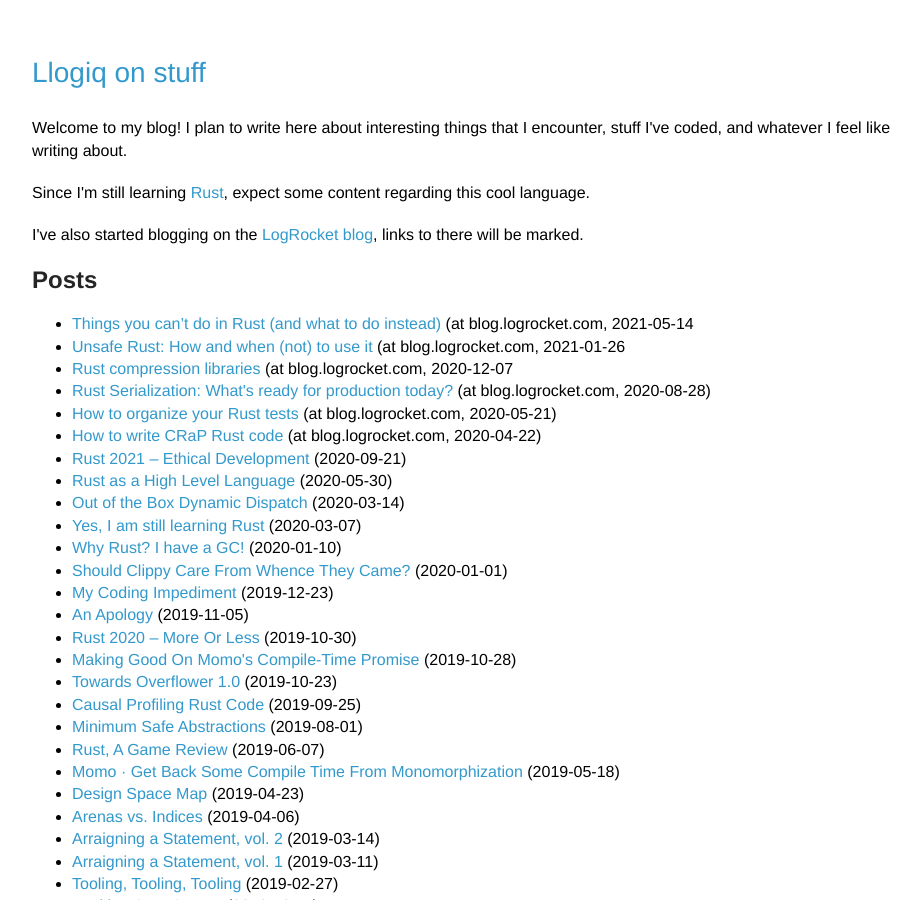
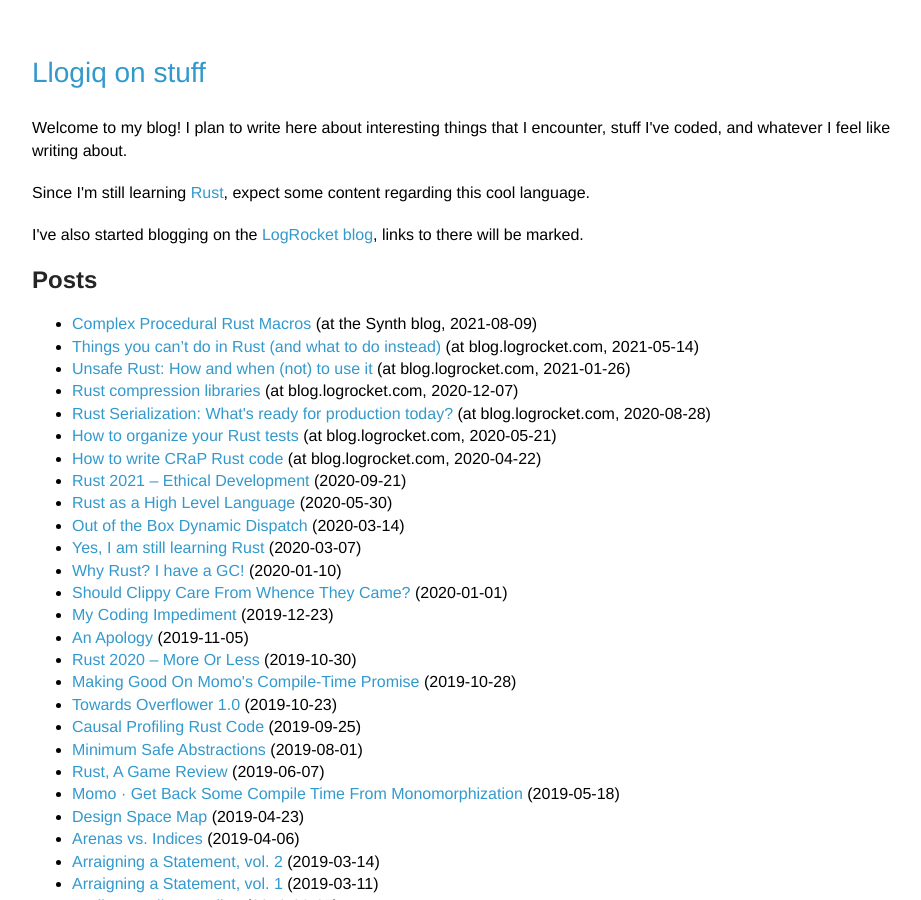
Before and after one commit to llogiq/llogiq.github.io, a Jekyll site: the page built from index.html, in a window 1280 px wide and 900 px high. Shown: the whole window, without its empty margins (178-1099 px from the left). Built offline with Jekyll 4.4.1, drawn with Linux system fonts in a browser that asks for light colours.

Commit message:
link synth post

```diff
--- a/index.html
+++ b/index.html
@@ -8,10 +8,11 @@
   Posts
 </h2>
 <ul>
-<li><a href="https://blog.logrocket.com/what-you-cant-do-in-rust-and-what-to-do-instead/">Things you can’t do in Rust (and what to do instead)</a> (at blog.logrocket.com, 2021-05-14</li>
-<li><a href="https://blog.logrocket.com/unsafe-rust-how-and-when-not-to-use-it">Unsafe Rust: How and when (not) to use it</a> (at blog.logrocket.com, 2021-01-26</li>
-<li><a href="https://blog.logrocket.com/rust-compression-libraries">Rust compression libraries</a> (at blog.logrocket.com, 2020-12-07</li>
-<li><a href="https://blog.logrocket.com/rust-serialization-whats-ready-for-production-today">Rust Serialization: What's ready for production today?</a> (at blog.logrocket.com, 2020-08-28)
+<li><a href="https://www.getsynth.com/docs/blog/2021/08/09/macro">Complex Procedural Rust Macros</a> (at the Synth blog, 2021-08-09)</li>
+<li><a href="https://blog.logrocket.com/what-you-cant-do-in-rust-and-what-to-do-instead/">Things you can’t do in Rust (and what to do instead)</a> (at blog.logrocket.com, 2021-05-14)</li>
+<li><a href="https://blog.logrocket.com/unsafe-rust-how-and-when-not-to-use-it">Unsafe Rust: How and when (not) to use it</a> (at blog.logrocket.com, 2021-01-26)</li>
+<li><a href="https://blog.logrocket.com/rust-compression-libraries">Rust compression libraries</a> (at blog.logrocket.com, 2020-12-07)</li>
+<li><a href="https://blog.logrocket.com/rust-serialization-whats-ready-for-production-today">Rust Serialization: What's ready for production today?</a> (at blog.logrocket.com, 2020-08-28)</li>
 <li><a href="https://blog.logrocket.com/how-to-organize-your-rust-tests">How to organize your Rust tests</a> (at blog.logrocket.com, 2020-05-21)</li>
 <li><a href="https://blog.logrocket.com/how-to-write-crap-rust-code">How to write CRaP Rust code</a> (at blog.logrocket.com, 2020-04-22)</li>
 {% for post in site.posts %}
```
Also changed, not shown: _posts/2018-04-19-trust.md (+1 -1 lines).
